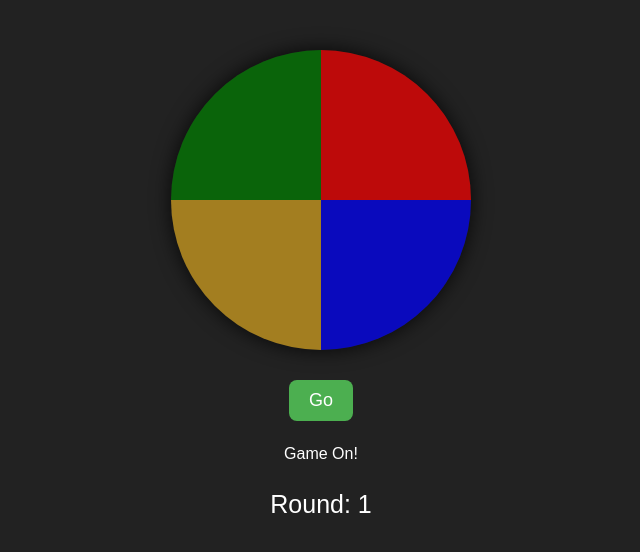
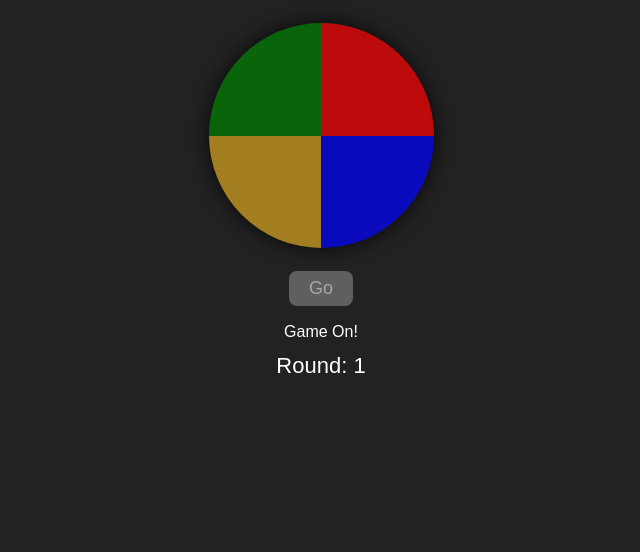
Before and after one commit to Michaeloff/simon-game, a website with bundled scripts: page public/index.html in a window 1280 px wide. Both pictures are taken after a click on the button "Go". Shown: the whole page, without its empty margins (319-959 px from the left). Built offline with nearby package versions, Linux system fonts and the light colour scheme.

Commit message:
Style changes to better fit topia iframe

```diff
--- a/public/index.html
+++ b/public/index.html
@@ -16,7 +16,7 @@
 
     <div id="controls">
       <button id="goButton">Go</button>
-      <p id="gameStatus">Press "Go" to start</p>
+      <p id="statusMessage">Press "Go" to start</p>
       <p id="roundCounter">Round: 1</p>  <!-- Added for round tracking -->
     </div>
   </div>
--- a/public/js/game.js
+++ b/public/js/game.js
@@ -5,12 +5,14 @@ const pads = document.querySelectorAll('.pad');
 let sequence = [];
 let userSequence = [];
 let currentRound = 0;
-let gameActive = false;
+let isPlayerTurn = false;
 
 document.getElementById('goButton').addEventListener('click', startGame);
 
-export function startGame() {
-  document.getElementById('gameStatus').textContent = 'Game On!';
+function startGame() {
+  document.getElementById('statusMessage').textContent = 'Game On!';
+  //document.getElementById('goButton').style.display = 'none'; // Hide button
+  document.getElementById('goButton').disabled = true; // Disable button
   currentRound = 0;
   sequence = [];
   nextRound();
@@ -30,7 +32,7 @@ function nextRound() {
 
 function playSequence() {
   let index = 0;
-  gameActive = false;
+  isPlayerTurn = false;
 
   const interval = setInterval(() => {
     const padIndex = sequence[index];
@@ -39,7 +41,7 @@ function playSequence() {
 
     if (index >= sequence.length) {
       clearInterval(interval);
-      gameActive = true;
+      isPlayerTurn = true;
     }
   }, 600);
 }
@@ -56,28 +58,38 @@ function flashPad(pad, padIndex) {
 
 pads.forEach((pad, index) => {
   pad.addEventListener('click', () => {
-    if (!gameActive) return;
+    if (!isPlayerTurn) return;
+
+    isPlayerTurn = false; // Prevent further clicks while flashing
     userSequence.push(index);
     flashPad(pad, index);
 
-    if (userSequence[userSequence.length - 1] !== sequence[userSequence.length - 1]) {
-      endGame(false);
-    } else if (userSequence.length === sequence.length) {
-      if (currentRound === 100) {
-        endGame(true);  // If 100 rounds are completed, player wins
+    setTimeout(() => {
+      // After flash finishes
+      if (userSequence[userSequence.length - 1] !== sequence[userSequence.length - 1]) {
+        endGame(false);
+      } else if (userSequence.length === sequence.length) {
+        if (currentRound === 100) {
+          endGame(true);
+        } else {
+          setTimeout(nextRound, 500);
+        }
       } else {
-        setTimeout(nextRound, 500);  // Move to the next round after 1/2 second
+        isPlayerTurn = true; // Allow next input
       }
-    }
+    }, 300); // Slightly longer than flash duration (200ms)
   });
 });
 
 function endGame(win) {
-  gameActive = false;
+  isPlayerTurn = false;
+  //document.getElementById('goButton').style.display = 'inline-block'; // Show button
+  document.getElementById('goButton').disabled = false; // Re-enable button
+
   if (win) {
-    document.getElementById('gameStatus').textContent = `You won! Completed ${currentRound} rounds.`;
+    document.getElementById('statusMessage').textContent = `You won! Completed ${currentRound} rounds.`;
   } else {
-    document.getElementById('gameStatus').textContent = `Game Over! You made a mistake. You reached round ${currentRound}.`;
+    document.getElementById('statusMessage').textContent = `Game Over! You reached round ${currentRound}.`;
   }
   document.getElementById('roundCounter').textContent = `Round: ${currentRound}`;
 }
--- a/public/style.css
+++ b/public/style.css
@@ -16,8 +16,8 @@ body {
   display: flex;
   flex-direction: column;
   align-items: center;
-  gap: 30px;
-  margin-top: 50px;
+  gap: 23px;
+  margin-top: 23px;
 }
 
 /* Horizontal layout for controls */
@@ -26,18 +26,19 @@ body {
   display: flex;
   flex-direction: column;
   align-items: center;
-  gap: 20px;
+  gap: 5px;
 }
 
 /* Status message */
 #statusMessage {
-  font-size: 20px;
+  font-size: 16px;
   text-align: center;
   color: white;
+  margin-top: 8px;
 }
 
 #roundCounter {
-  font-size: 25px;
+  font-size: 22px;
   text-align: center;
   color: white;
 }
@@ -50,7 +51,7 @@ p {
 
 /* Thinner Go button */
 button {
-  padding: 10px 20px;
+  padding: 7px 20px;
   font-size: 18px;
   cursor: pointer;
   background-color: #4CAF50;
@@ -60,14 +61,24 @@ button {
   transition: background-color 0.3s;
 }
 
+button:disabled {
+  background-color: #888;
+  cursor: not-allowed;
+  opacity: 0.6;
+}
+
+button:disabled:hover {
+  background-color: #888; /* Match the disabled state */
+}
+
 button:hover {
   background-color: #45a049;
 }
 
 /* Simon game layout */
 #simon {
-  width: 300px;
-  height: 300px;
+  width: 225px;
+  height: 225px;
   border-radius: 50%;
   display: grid;
   grid-template-columns: 1fr 1fr;
```
